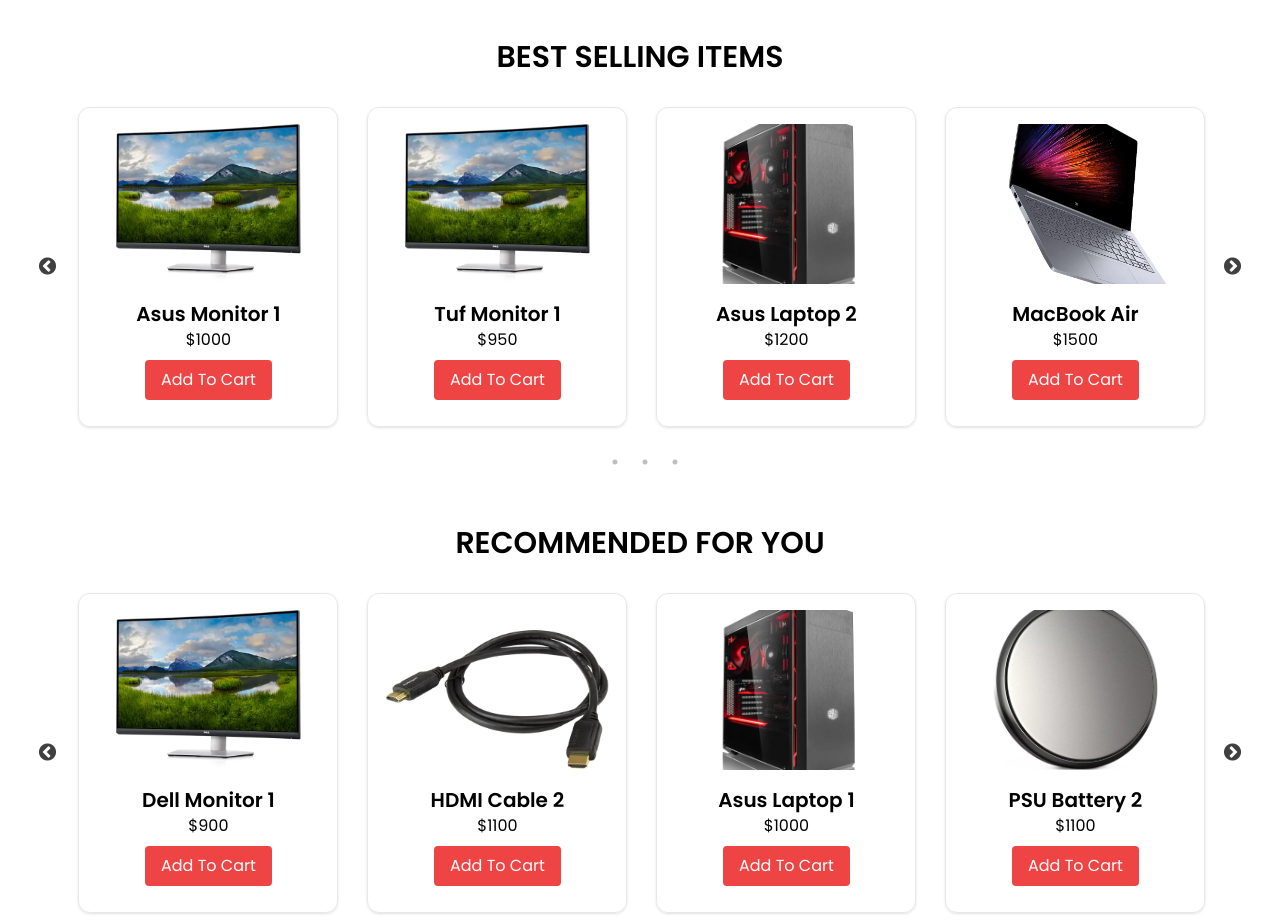
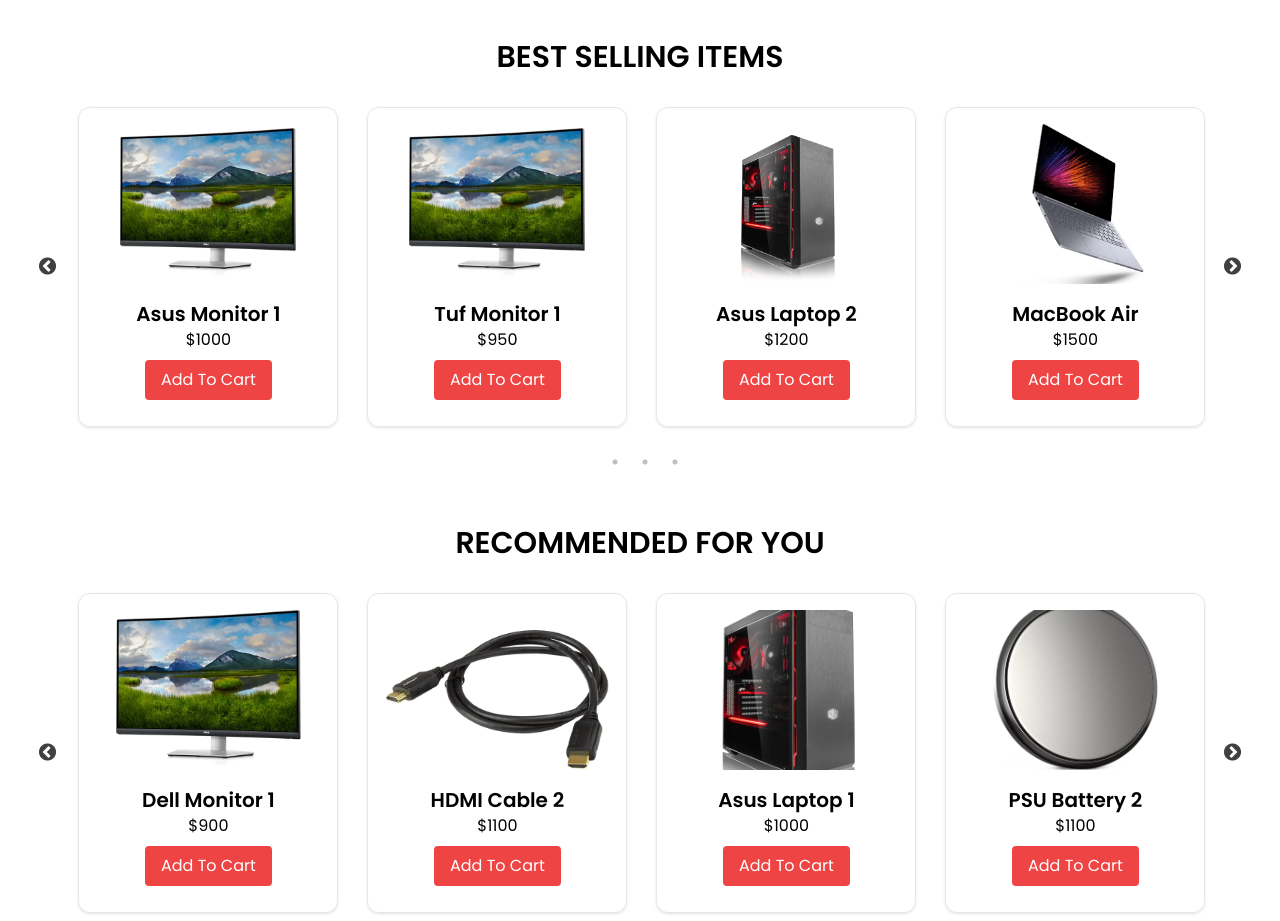
Before and after one commit to SahanDev00/senex2, a React (Create React App) app: page / in a window 1280 px wide. Shown: the part 1520-2441 px from the top of the page. Built offline with nearby package versions, Linux system fonts and the light colour scheme; the HTML template or start-up script is replaced by a standard one.

Commit message:
commited

```diff
--- a/src/Components/BestSelling.jsx
+++ b/src/Components/BestSelling.jsx
@@ -131,7 +131,7 @@
                   className='sm:w-[260px]   hover:scale-105 duration-300 sm:h-[320px] rounded-xl mx-auto p-4 shadow hover:shadow-md border border-gray-200 flex-shrink-0 cursor-pointer'
                   onClick={() => setSelectedProduct(product)}
                 >
-                  <img className='w-full h-40 object-cover mb-4 rounded-xl border-white' src={product.image} alt={product.name} />
+                  <img className='w-full h-40 object-contain mb-4 rounded-xl border-white' src={product.image} alt={product.name} />
                   <h1 className='text-xl text-center mt-2 font-poppins font-semibold '>{product.name}</h1>
                   <p className=' text-center font-poppins '>${product.price}</p>
                   <button
--- a/src/Components/NotFound.jsx
+++ b/src/Components/NotFound.jsx
@@ -3,7 +3,7 @@
 const NotFound = ({ searchTerm }) => {
     return (
         <div className='h-screen p-4'>
-            <h2 className='text-lg ml-10 font-poppins text-white'>Sorry, the item "{searchTerm}" is not available !!!</h2>
+            <h2 className='text-lg ml-10 font-poppins'>Sorry, the item "{searchTerm}" is not available !!!</h2>
         </div>
     );
 };
```
